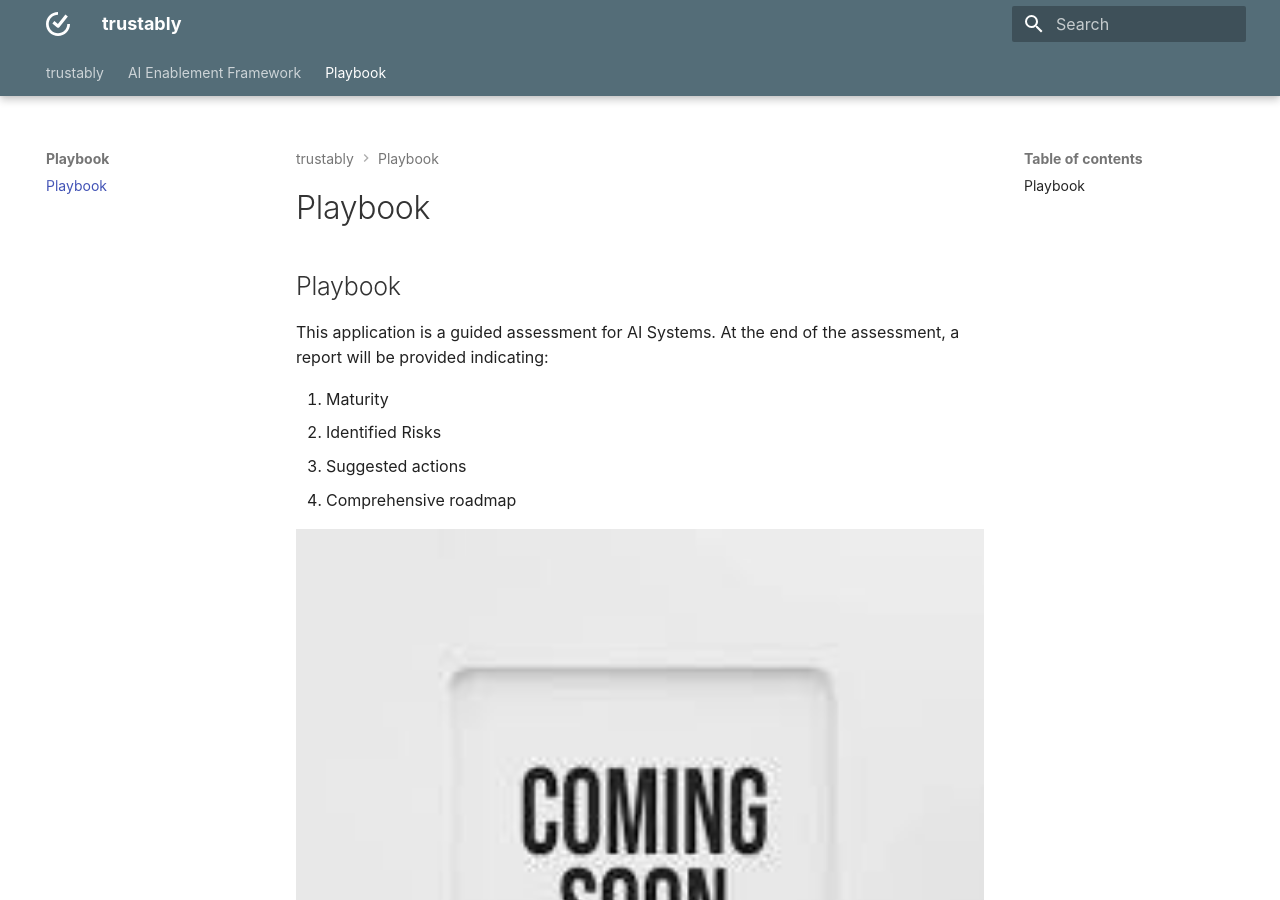
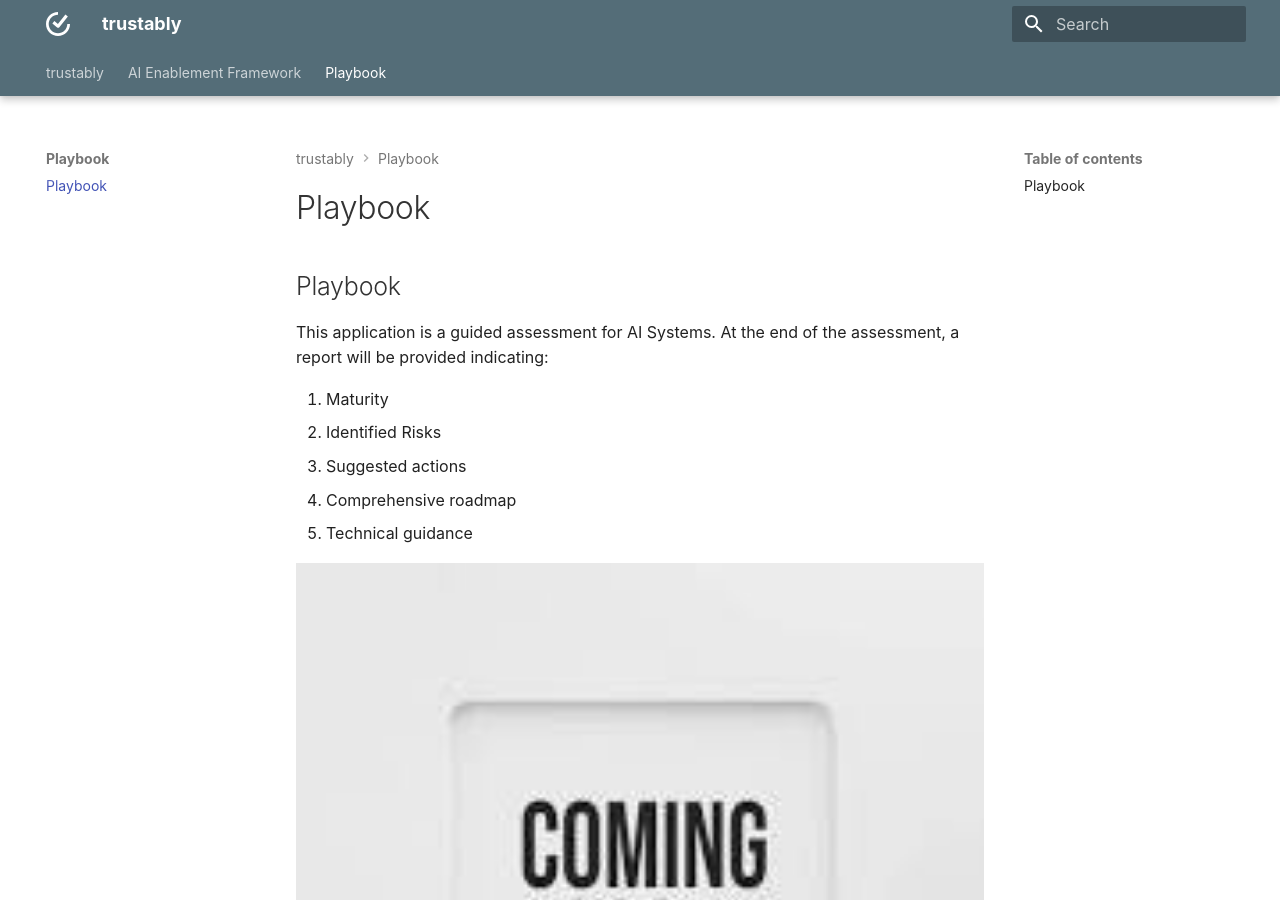
Before and after one commit to ayanguha/trustably, an MkDocs documentation site: the page built from docs/docs/playbook.md, in a window 1280 px wide and 900 px high. Built offline with MkDocs 1.6.1 and Material for MkDocs 9.7.7, drawn with Linux system fonts in a browser that asks for light colours; some web fonts are replaced.

```diff
--- a/docs/docs/playbook.md
+++ b/docs/docs/playbook.md
@@ -7,5 +7,6 @@
 2. Identified Risks
 3. Suggested actions
 4. Comprehensive roadmap
+5. Technical guidance
 
 ![coming soon](images/coming_soon.jpeg){ width="1000" }
```
